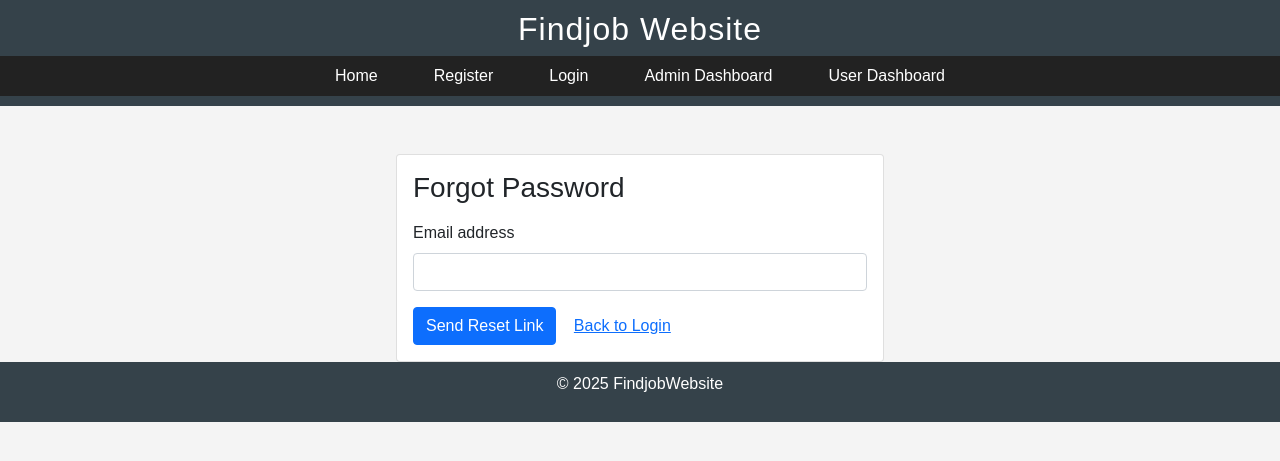
After one commit to cheptoo6377/findnyumba, a Flask app: page /forgot-password in a window 1280 px wide. The commit adds this page. Shown: the top 461 px of the page. Run offline with Flask 3, Linux system fonts and the light colour scheme; parts of the project's set-up code (start-up, migrations or seed data) failed here and were passed over.

Commit message:
all files

```diff
--- a/app/__init__.py
+++ b/app/__init__.py
@@ -9,6 +9,7 @@ import uuid
 from app import routes  # Register all routes defined in app/routes.py
 from app.routes import main as main_blueprint
 from app.login import csrf
+from app.routes import mail
 
 
 app = Flask(__name__)
@@ -25,6 +26,7 @@ security = Security(app, user_datastore)
 app.register_blueprint(main_blueprint)
 
 csrf.init_app(app)
+mail.init_app(app)
 
 api.add_resource(Users, '/api/users')
 api.add_resource(Userr, '/api/users/<int:id>')
--- a/app/login.py
+++ b/app/login.py
@@ -10,8 +10,7 @@ class RegisterUserForm(FlaskForm):
     last_name = StringField('Last Name', validators=[DataRequired(), Length(max=100)])
     email = StringField('Email', validators=[DataRequired(), Email(), Length(max=150)])
     phone_number = StringField('Phone Number', validators=[Optional(), Length(max=20)])
-    # Remove county_id if not needed, otherwise:
-    # county_id = SelectField('County', coerce=int, validators=[DataRequired()])
+    role = SelectField('Role', choices=[('applicant', 'Applicant'), ('admin', 'Admin')], validators=[DataRequired()])
     password = PasswordField('Password', validators=[DataRequired(), Length(min=6)])
     password_confirm = PasswordField('Confirm Password', validators=[
         DataRequired(), EqualTo('password', message='Passwords must match.')
--- a/app/models.py
+++ b/app/models.py
@@ -1,5 +1,7 @@
 from flask_sqlalchemy import SQLAlchemy
 from app.extension import db
+from flask_login import UserMixin
+from app.models import UserModel
 
 
 #association table
@@ -21,7 +23,7 @@ class JobModel(db.Model):
     def __repr__(self):
         return f'<Job {self.title} at {self.company}>'
 
-class UserModel(db.Model):
+class UserModel(db.Model, UserMixin):
     __tablename__ = 'user'
     #basic identity fields that comes with flask security
     id = db.Column(db.Integer, primary_key=True)
@@ -41,6 +43,7 @@ class UserModel(db.Model):
 
     # roles relationship
     roles = db.relationship('RoleModel', secondary=roles_users, backref=db.backref('users', lazy='dynamic'))
+    jobs = db.relationship('JobModel', backref='user', lazy=True)
 
     def __repr__(self):
         return f"<User {self.email} {self.roles}>"
--- a/app/routes.py
+++ b/app/routes.py
@@ -6,9 +6,13 @@ from flask_security.utils import hash_password, verify_password
 from app.extension import db
 from flask_principal import Identity, identity_changed
 from flask import current_app
+from flask_mail import Mail, Message
+from itsdangerous import URLSafeTimedSerializer, SignatureExpired, BadSignature
 import uuid
 
 main = Blueprint('main', __name__)
+mail = Mail()
+serializer = URLSafeTimedSerializer('your-secret-key')
 
 @main.route('/')
 def root():
@@ -111,3 +115,46 @@ def delete_job(id):
     db.session.commit()
     flash('Job deleted successfully!', 'success')
     return redirect(url_for('main.admin_dashboard'))
+
+@main.route('/forgot-password', methods=['GET', 'POST'])
+def forgot_password():
+    if request.method == 'POST':
+        email = request.form['email']
+        user = UserModel.query.filter_by(email=email).first()
+        if user:
+            token = serializer.dumps(user.email, salt='password-reset-salt')
+            msg = Message('Password Reset Request',
+                          sender='noreply@findjob.com',
+                          recipients=[email])
+            reset_url = url_for('main.reset_password', token=token, _external=True)
+            msg.body = f"Hello,\n\nTo reset your password, visit the following link:\n{reset_url}\n\nIf you did not request this, please ignore this email."
+            mail.send(msg)
+        flash('If this email exists in our system, a password reset link will be sent.', 'info')
+        return redirect(url_for('main.login'))
+    return render_template('forgot_password.html')
+
+@main.route('/reset-password/<token>', methods=['GET', 'POST'])
+def reset_password(token):
+    try:
+        email = serializer.loads(token, salt='password-reset-salt', max_age=3600)  # 1 hour expiry
+    except SignatureExpired:
+        flash('The password reset link has expired.', 'danger')
+        return redirect(url_for('main.forgot_password'))
+    except BadSignature:
+        flash('Invalid or tampered password reset link.', 'danger')
+        return redirect(url_for('main.forgot_password'))
+    user = UserModel.query.filter_by(email=email).first()
+    if not user:
+        flash('Invalid user.', 'danger')
+        return redirect(url_for('main.forgot_password'))
+    if request.method == 'POST':
+        password = request.form['password']
+        password_confirm = request.form['password_confirm']
+        if password != password_confirm:
+            flash('Passwords do not match.', 'danger')
+            return render_template('reset_password.html', token=token)
+        user.password = hash_password(password)
+        db.session.commit()
+        flash('Your password has been reset. Please log in.', 'success')
+        return redirect(url_for('main.login'))
+    return render_template('reset_password.html', token=token)
--- a/app/templates/admin_dashboard.html
+++ b/app/templates/admin_dashboard.html
@@ -70,7 +70,7 @@
                 <tr>
                     <td>{{ job.title }}</td>
                     <td>{{ job.company }}</td>
-                    <td>{{ job.manage }}</td>
+                    <td>{{ job.location }}</td>
                     <td>
                         <a href="{{ url_for('main.edit_job', id=job.id) }}" class="btn btn-warning btn-sm">Edit</a>
                         <form method="POST" action="{{ url_for('main.delete_job', id=job.id) }}" style="display:inline;">
--- a/app/templates/base.html
+++ b/app/templates/base.html
@@ -18,9 +18,10 @@
                 <li><a href="{{ url_for('main.login') }}">Login</a></li>
                 <li><a href="{{ url_for('main.admin_dashboard') }}">Admin Dashboard</a></li>
                 <li><a href="{{ url_for('main.user_dashboard') }}">User Dashboard</a></li>
+
                 {% if current_user.is_authenticated %}
                     <li>
-                        <button class="btn btn-info btn-sm nav-role-btn" disabled>
+                        <button class="btn btn-info btn-sm nav-role-btn" >
                             Role: {{ current_user.roles[0].name if current_user.roles else 'N/A' }}
                         </button>
                     </li>
--- /dev/null
+++ b/app/templates/forgot_password.html
@@ -0,0 +1,25 @@
+{% extends "base.html" %}
+
+{% block title %}Forgot Password - Findjob Website{% endblock %}
+
+{% block content %}
+<div class="container mt-5">
+    <div class="row justify-content-center">
+        <div class="col-md-6">
+            <div class="card">
+                <div class="card-body">
+                    <h3 class="card-title mb-3">Forgot Password</h3>
+                    <form method="POST">
+                        <div class="mb-3">
+                            <label for="email" class="form-label">Email address</label>
+                            <input type="email" class="form-control" id="email" name="email" required>
+                        </div>
+                        <button type="submit" class="btn btn-primary">Send Reset Link</button>
+                        <a href="{{ url_for('main.login') }}" class="btn btn-link">Back to Login</a>
+                    </form>
+                </div>
+            </div>
+        </div>
+    </div>
+</div>
+{% endblock %}
--- a/app/templates/login.html
+++ b/app/templates/login.html
@@ -14,7 +14,7 @@
                     {% endfor %}
                 {% endif %}
             {% endwith %}
-            <form method="POST">
+            <form method="POST" action="{{ url_for('main.login') }}">
                 <div class="mb-3">
                     <label for="email" class="form-label">Email address</label>
                     <input type="email" class="form-control" id="email" name="email" required>
@@ -24,6 +24,10 @@
                     <input type="password" class="form-control" id="password" name="password" required>
                 </div>
                 <button type="submit" class="btn btn-primary">Login</button>
+                <div class="d-flex justify-content-between mt-3">
+                    <a href="{{ url_for('main.forgot_password') }}" class="btn btn-warning" style="font-weight:bold;">Forgot Password?</a>
+                    <a href="{{ url_for('main.reset_password', token='demo-token') }}" class="btn btn-secondary" style="font-weight:bold;">Reset Password</a>
+                </div>
             </form>
         </div>
     </div>
```
Also changed, not shown: app/templates/reset_password.html (added, +29 -0 lines), .freview.toml (added), 3 other files.
